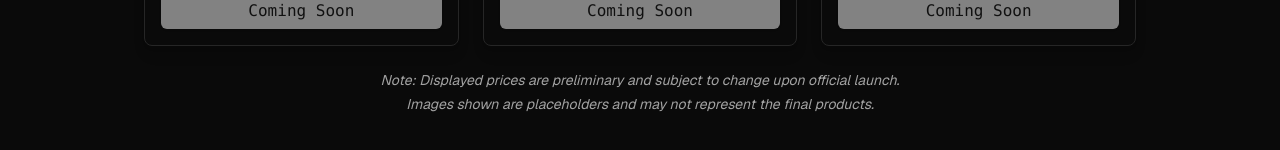
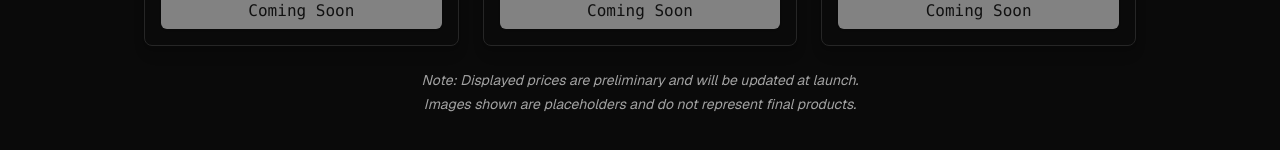
Before and after one commit to aaltoes-tech/aaltoes-store, a Next.js app: page / in a window 1280 px wide. Shown: the part 644-794 px from the top of the page. Built offline with nearby package versions, Linux system fonts and the light colour scheme.

Commit message:
some problem

```diff
--- a/app/page.tsx
+++ b/app/page.tsx
@@ -71,8 +71,8 @@ export default async function Home() {
         </div>
 
         <div className="text-sm text-muted-foreground text-center mt-6 space-y-1 italic">
-          <p>Note: Displayed prices are preliminary and subject to change upon official launch.</p>
-          <p>Images shown are placeholders and may not represent the final products.</p>
+          <p>Note: Displayed prices are preliminary and will be updated at launch.</p>
+          <p>Images shown are placeholders and do not represent final products.</p>
         </div>
       </main>
     </>
```
